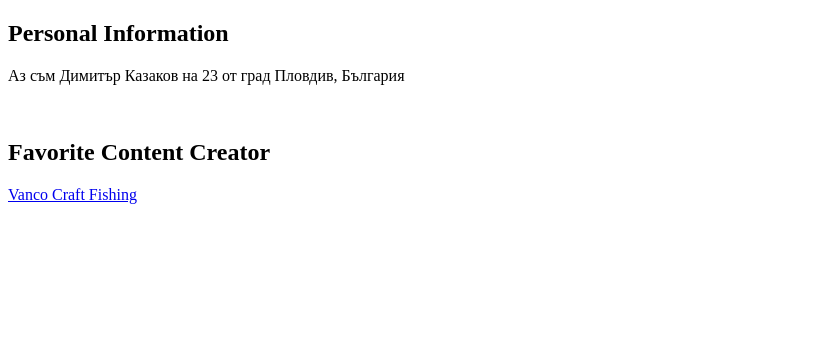
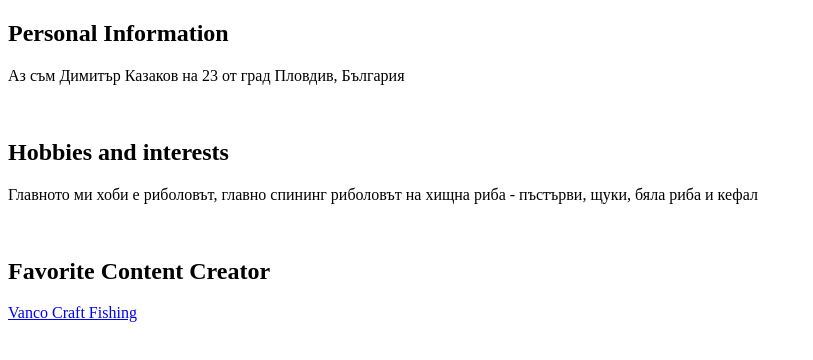
Before and after one commit to DimitarKazakov/stu2001321059, a plain HTML site: page index.html in a window 1280 px wide. Shown: the whole page, without its empty margins (0-813 px from the left). Drawn offline with Linux system fonts and the light colour scheme.

Commit message:
Hobbies and interests

```diff
--- a/index.html
+++ b/index.html
@@ -10,6 +10,13 @@
     <p>Аз съм Димитър Казаков на 23 от град Пловдив, България</p>
     <br />
 
+    <h2>Hobbies and interests</h2>
+    <p>
+      Главното ми хоби е риболовът, главно спининг риболовът на хищна риба -
+      пъстърви, щуки, бяла риба и кефал
+    </p>
+    <br />
+
     <h2>Favorite Content Creator</h2>
     <a href="https://www.youtube.com/@vankocraft">Vanco Craft Fishing</a>
     <br />
```
